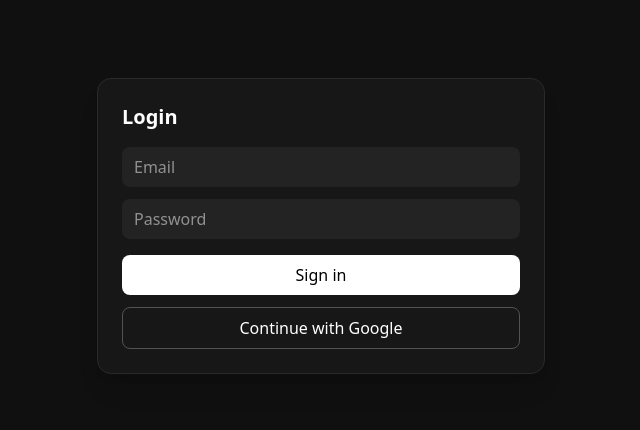
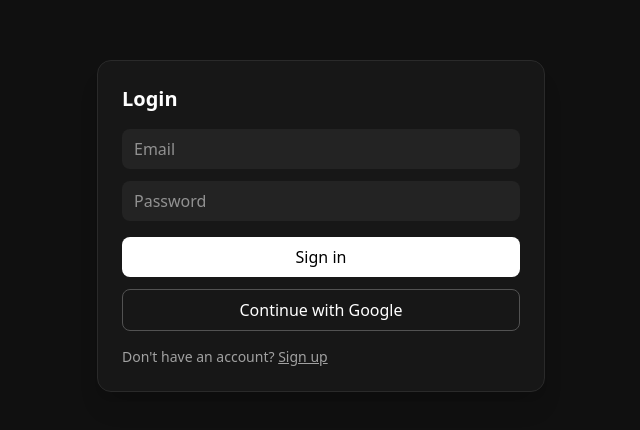
Before and after one commit to asfandyar-sabri/full-stack-test-2025, a Next.js app in the folder frontend/: page /login in a window 1280 px wide. Shown: the part 174-604 px from the top of the page, without its empty margins (319-959 px from the left). Built offline with nearby package versions, Linux system fonts and the light colour scheme; no server answers.

Commit message:
fix: signup added in login

```diff
--- a/frontend/src/app/login/page.tsx
+++ b/frontend/src/app/login/page.tsx
@@ -1,5 +1,7 @@
+// src/app/login/page.tsx
 "use client";
 
+import Link from "next/link";
 import { supabase } from "@/lib/supabase-browser";
 import { useRouter } from "next/navigation";
 import { useEffect, useState } from "react";
@@ -37,9 +39,7 @@
     setErr(null);
     await supabase.auth.signInWithOAuth({
       provider: "google",
-      options: {
-        redirectTo: window.location.origin + "/login",
-      },
+      options: { redirectTo: window.location.origin + "/login" },
     });
   };
 
@@ -50,12 +50,14 @@
         className="w-full max-w-md bg-[#171717] rounded-xl p-6 shadow-xl border border-[#2a2a2a]"
       >
         <h1 className="text-xl mb-4 font-semibold">Login</h1>
+
         <input
           className="w-full mb-3 rounded-md bg-[#232323] px-3 py-2 outline-none"
           placeholder="Email"
           value={email}
           onChange={(e) => setEmail(e.target.value)}
         />
+
         <input
           type="password"
           className="w-full mb-4 rounded-md bg-[#232323] px-3 py-2 outline-none"
@@ -63,7 +65,9 @@
           value={password}
           onChange={(e) => setPassword(e.target.value)}
         />
+
         {err && <div className="text-red-400 text-sm mb-3">{err}</div>}
+
         <button
           type="submit"
           disabled={loading}
@@ -71,6 +75,7 @@
         >
           {loading ? "Signing in…" : "Sign in"}
         </button>
+
         <button
           type="button"
           onClick={signInGoogle}
@@ -78,6 +83,14 @@
         >
           Continue with Google
         </button>
+
+        {/* NEW: signup link */}
+        <p className="text-sm text-neutral-400 mt-4">
+          Don&apos;t have an account?{" "}
+          <Link href="/signup" className="underline">
+            Sign up
+          </Link>
+        </p>
       </form>
     </div>
   );
```
